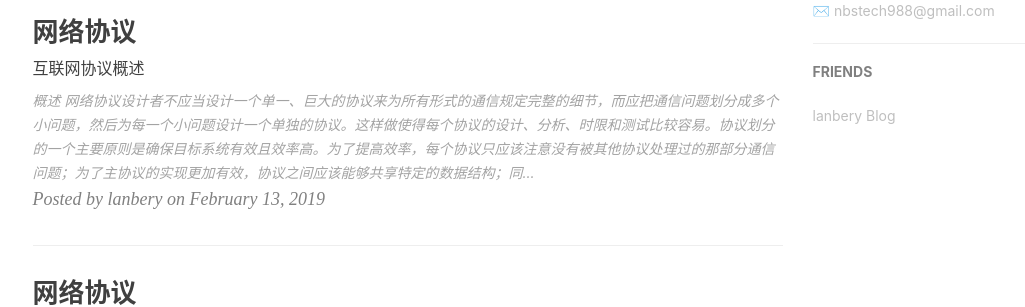
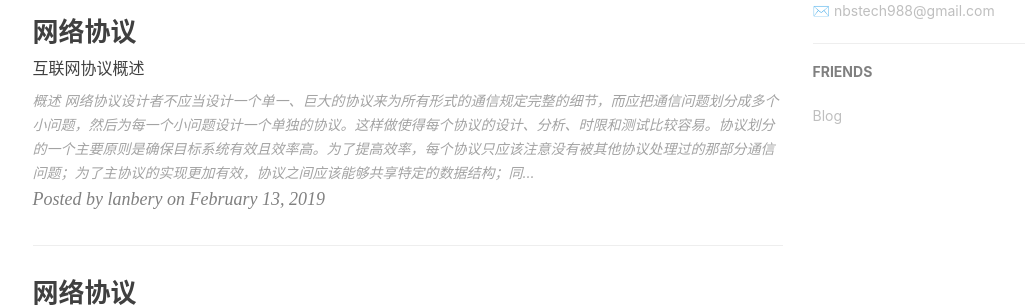
Before and after one commit to NBSChain/nbschain.github.io, a Jekyll site: the page built from index.html, in a window 1280 px wide and 900 px high, scrolled down 704 px. Shown: the part 153-460 px from the top of the window, without its empty margins (135-1160 px from the left). Built offline with Jekyll 4.4.1, drawn with Linux system fonts in a browser that asks for light colours; nearby versions of some CDN libraries; the list of posts is cut into pages by our own code; comment, search, counter and statistics services are not loaded.

Commit message:
modified:   _config.yml

```diff
--- a/_config.yml
+++ b/_config.yml
@@ -17,11 +17,11 @@
 # SNS settings
 RSS: false
 weibo_username:    nbsio
-#zhihu_username:    Naruto
+#zhihu_username:
 github_username:    NBSChain
-#facebook_username:  jnaruto.nbs.9
+#facebook_username:
 jianshu_username:   832753b872c5
-#twitter_username:   jnaruto4
+#twitter_username:
 
 # Build settings
 # from 2016, 'pygments' is unsupported on GitHub Pages. Use 'rouge' for highlighting instead.
@@ -91,8 +91,8 @@
 # Friends
 friends: [
   {
-      title: "lanbery Blog",
-      href: "https://lanbery.github.io/"
+      title: "Blog",
+      href: ""
   }
 ]
 
```
